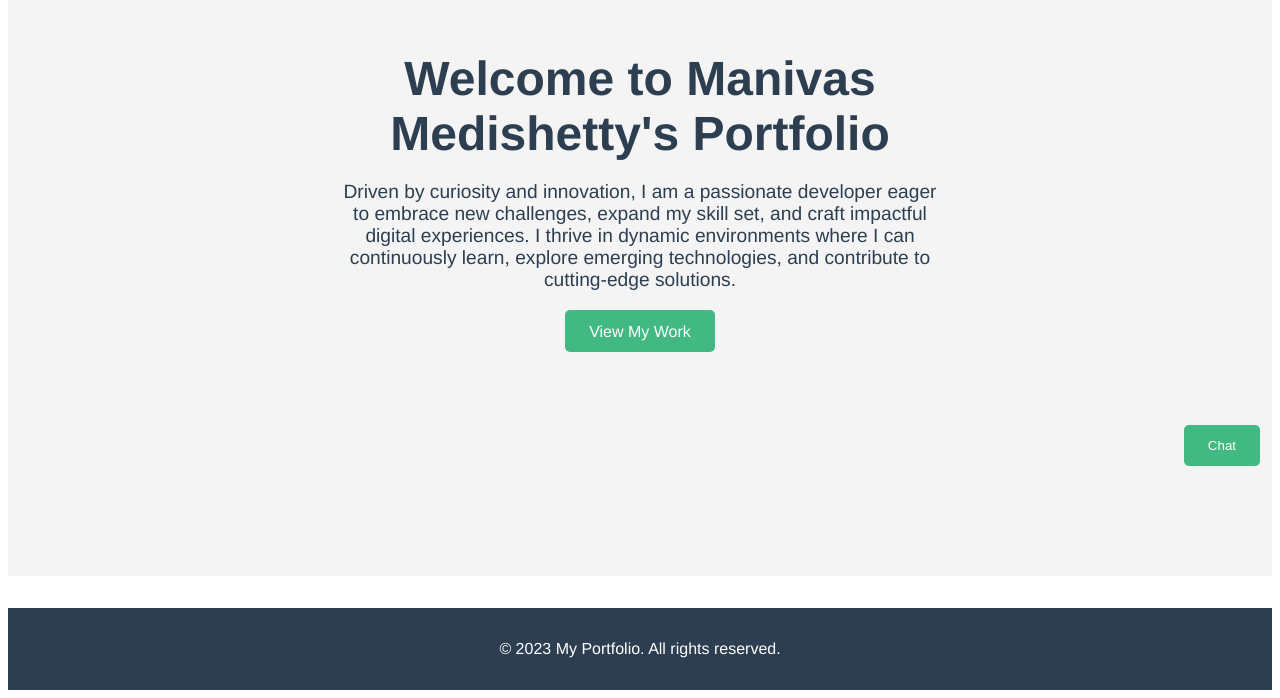
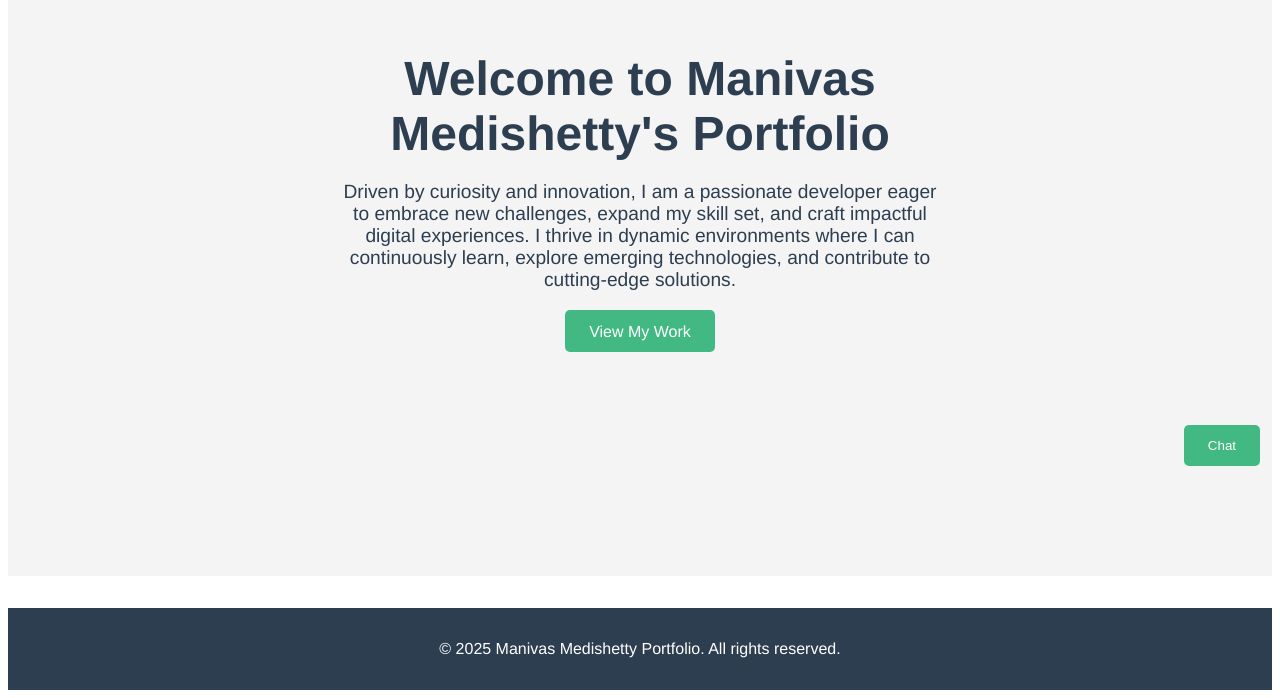
Before and after one commit to mani-1986/AI-Portfolio, a Vue app in the folder frontend/: page / in a window 1280 px wide. Shown: the part 314-1012 px from the top of the page. Built offline with nearby package versions, Linux system fonts and the light colour scheme.

Commit message:
updated year and name in the footer

```diff
--- a/frontend/src/components/TheFooter.vue
+++ b/frontend/src/components/TheFooter.vue
@@ -1,6 +1,6 @@
 <template>
     <footer class="footer">
-      <p>&copy; 2023 My Portfolio. All rights reserved.</p>
+      <p>&copy; 2025 Manivas Medishetty Portfolio. All rights reserved.</p>
     </footer>
   </template>
 
```
